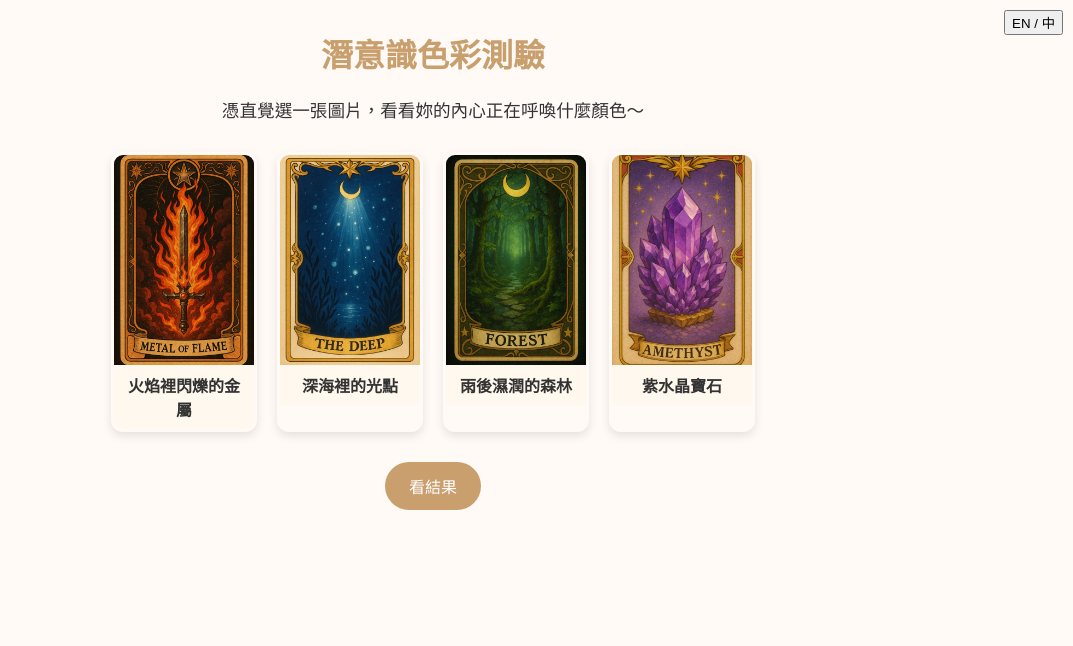
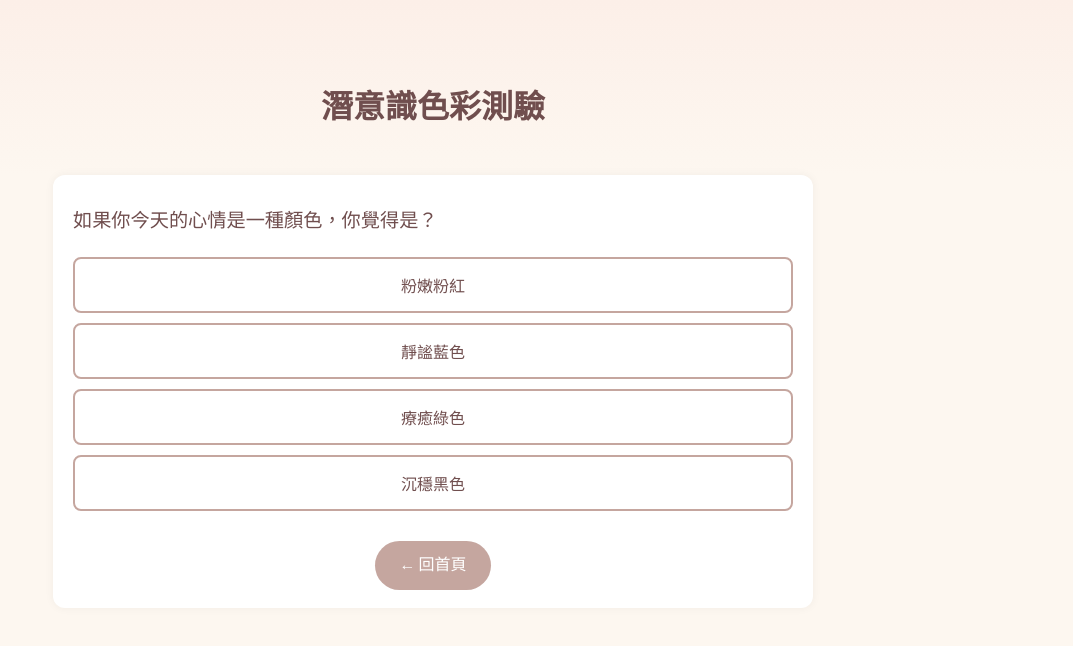
Before and after one commit to una1103/ycl_nail_studio, a plain HTML site: page subconscious.html in a window 1280 px wide. Shown: the whole page, without its empty margins (207-1280 px from the left). Drawn offline with Linux system fonts and the light colour scheme.

Commit message:
Update subconscious.html

```diff
--- a/subconscious.html
+++ b/subconscious.html
@@ -1,224 +1,132 @@
 <!DOCTYPE html>
-<html lang="zh-Hant">
+<html lang="zh-TW">
 <head>
   <meta charset="UTF-8" />
-  <meta name="viewport" content="width=device-width, initial-scale=1.0"/>
+  <meta name="viewport" content="width=device-width, initial-scale=1" />
   <title>潛意識色彩測驗｜YCL Nail Studio</title>
-  <meta name="keywords" content="詠稘麗美甲工作室, YCL Nail Studio, 台中美甲, 台中北區美甲, 美甲預約, 凝膠美甲, 美甲設計, 高質感美甲, 手部保養, 足部保養, 指甲彩繪, 延甲設計, 客製化美甲, 台中美甲推薦, 凝膠卸甲, 星座美甲, 幸運色美甲, 美甲心理測驗, 台中女生愛店, 台中療癒美甲" />
+  <meta name="description" content="透過色彩測驗探索您的潛意識指尖喜好，打造專屬風格。" />
+  <meta name="keywords" content="潛意識, 色彩測驗, 美甲風格, 指尖心理測驗, 專屬美甲建議, YCL Nail Studio, Taichung nail salon, Taichung nail art, Gel nails Taichung, Nail appointment Taichung, Taichung manicure and pedicure, Taichung gel nail designs, Hand care Taichung, Foot care Taichung, Nail extension Taichung, Astrology nail art, Lucky color nails, Best nail salon in Taichung, Popular nail salon for girls in Taichung, Taiwan nail studio, Zodiac nails, Aesthetic nail salon Taichung, Nail art in Taiping District, Taiping gel nails, Manicure Yijia Street, Pedicure Yijia Street, Nail extension in Taiping, Foot care in Taiping, Hand care in Taiping, Jingwu Road nail salon, Taiping Instagrammable nail salon, Forest Park Taiping nail art, Taichung girls’ favorite nail spot, Yichung shopping district nail salon, Trendy nail designs in Taichung" />
+  <link rel="stylesheet" href="https://fonts.googleapis.com/css2?family=Baloo+2:wght@400;600&family=Quicksand:wght@400;600&display=swap" />
   <style>
     body {
-      font-family: 'Microsoft JhengHei', sans-serif;
-      background-color: #fffaf6;
-      color: #333;
+      margin: 0;
+      font-family: 'Baloo 2', 'Quicksand', sans-serif;
+      background-color: #fdf7f0; /* 米白背景 */
+      color: #444444; /* 鐵灰色文字 */
+    }
+
+    header {
+      background: linear-gradient(to bottom, #fcefe8, #fdf7f0);
+      padding: 60px 20px 30px;
       text-align: center;
-      margin: 0;
-      padding: 0;
     }
 
     h1 {
+      color: #704e4e;
       font-size: 2rem;
-      color: #c89f6d;
-      margin-top: 30px;
+      margin-bottom: 10px;
     }
 
-    p {
-      font-size: 1.1rem;
-      margin: 10px 20px 30px;
+    .test-container {
+      max-width: 720px;
+      margin: auto;
+      padding: 30px 20px;
+      background-color: #ffffff;
+      border-radius: 12px;
+      box-shadow: 0 0 10px rgba(0,0,0,0.05);
     }
 
-    .images {
-      display: flex;
-      flex-wrap: wrap;
-      justify-content: center;
-      gap: 20px;
-      padding: 0 20px;
+    .question {
+      font-size: 1.2rem;
+      margin-bottom: 20px;
+      color: #704e4e;
     }
 
-    .image-card {
-      width: 140px;
+    .options button {
+      display: block;
+      width: 100%;
+      margin: 10px 0;
+      padding: 14px;
+      background-color: #ffffff;
+      color: #704e4e;
+      border: 2px solid #c5a69f;
+      border-radius: 8px;
+      font-size: 1rem;
       cursor: pointer;
-      border: 3px solid transparent;
-      border-radius: 12px;
-      overflow: hidden;
-      box-shadow: 0 4px 10px rgba(0,0,0,0.1);
-      transition: transform 0.2s, border-color 0.3s;
+      transition: 0.3s;
     }
 
-    .image-card:hover {
-      transform: scale(1.05);
-    }
-
-    .image-card.selected {
-      border-color: #c89f6d;
-    }
-
-    .image-card img {
-      width: 100%;
-      height: auto;
-      display: block;
-    }
-
-    .label {
-      padding: 8px;
-      background-color: #fff8ee;
-      font-weight: bold;
-    }
-
-    .submit-btn {
-      margin-top: 30px;
-      padding: 12px 24px;
-      font-size: 1rem;
-      background-color: #c89f6d;
-      color: white;
-      border: none;
-      border-radius: 30px;
-      cursor: pointer;
+    .options button:hover {
+      background-color: #f6eae3;
     }
 
     .result {
-      margin-top: 40px;
-      font-size: 1.2rem;
-      color: #444;
-      padding: 0 20px;
+      font-size: 1.1rem;
+      margin-top: 30px;
+      color: #88645f;
     }
 
-    .buttons {
-      margin-top: 20px;
+    .back-link {
+      text-align: center;
+      margin-top: 40px;
     }
 
-    .buttons a {
-      display: inline-block;
-      margin: 10px;
-      padding: 10px 20px;
-      border-radius: 24px;
-      border: 2px solid #c89f6d;
+    .back-link a {
+      background-color: #c5a69f;
+      color: white;
+      padding: 12px 24px;
       text-decoration: none;
-      color: #c89f6d;
-      font-weight: bold;
-      transition: background-color 0.3s;
+      border-radius: 30px;
+      font-size: 1rem;
     }
 
-    .buttons a:hover {
-      background-color: #f8f1e8;
-    }
-
-    .lang-toggle {
-      position: fixed;
-      top: 10px;
-      right: 10px;
+    .back-link a:hover {
+      background-color: #a9837c;
     }
   </style>
 </head>
 <body>
 
-  <div class="lang-toggle">
-    <button onclick="toggleLang()">EN / 中</button>
+<header>
+  <h1>潛意識色彩測驗</h1>
+</header>
+
+<div class="test-container">
+  <div class="question" id="question">如果你今天的心情是一種顏色，你覺得是？</div>
+  <div class="options">
+    <button onclick="showResult('pink')">粉嫩粉紅</button>
+    <button onclick="showResult('blue')">靜謐藍色</button>
+    <button onclick="showResult('green')">療癒綠色</button>
+    <button onclick="showResult('black')">沉穩黑色</button>
   </div>
 
-  <h1 id="title">潛意識色彩測驗</h1>
-  <p id="desc">憑直覺選一張圖片，看看妳的內心正在呼喚什麼顏色～</p>
+  <div class="result" id="result"></div>
 
-  <div class="images" id="image-options">
-    <div class="image-card" data-color="red">
-      <img src="images/red.jpg" alt="紅色選擇" />
-      <div class="label" data-zh="火焰裡閃爍的金屬" data-en="Metal glimmering in fire">火焰裡閃爍的金屬</div>
-    </div>
-    <div class="image-card" data-color="blue">
-      <img src="images/blue.jpg" alt="藍色選擇" />
-      <div class="label" data-zh="深海裡的光點" data-en="Gleam in the deep sea">深海裡的光點</div>
-    </div>
-    <div class="image-card" data-color="green">
-      <img src="images/green.jpg" alt="綠色選擇" />
-      <div class="label" data-zh="雨後濕潤的森林" data-en="Forest after rain">雨後濕潤的森林</div>
-    </div>
-    <div class="image-card" data-color="purple">
-      <img src="images/purple.jpg" alt="紫色選擇" />
-      <div class="label" data-zh="紫水晶寶石" data-en="Amethyst crystal">紫水晶寶石</div>
-    </div>
+  <div class="back-link">
+    <a href="index.html">← 回首頁</a>
   </div>
+</div>
 
-  <button class="submit-btn" id="submit">看結果</button>
-
-  <div id="result" class="result" style="display:none;"></div>
-
-  <div class="buttons" id="actions" style="display:none;">
-    <a href="index.html" id="homeBtn">返回首頁</a>
-    <a href="https://line.me/R/ti/p/%40166kslla" target="_blank" id="bookBtn">立即預約</a>
-  </div>
-
-  <script>
-    let isEnglish = false;
-
-    const cards = document.querySelectorAll(".image-card");
-    let selectedCard = null;
-
-    const resultTexts = {
-      red: {
-        zh: "妳內心渴望熱情與力量！推薦【紅色貓眼設計】，展現妳的自信與魅力♡",
-        en: "You crave passion and power! Try red cat-eye nails to show your confidence and charm ♡"
-      },
-      blue: {
-        zh: "妳需要的是安定與沉靜，試試【深海藍暈染款】，讓心平靜又優雅～",
-        en: "You seek calm and peace. Try deep blue gradient designs for a serene, elegant vibe."
-      },
-      green: {
-        zh: "妳想要自然療癒的能量，【抹茶綠簡約風】就是妳的心靈spa！",
-        en: "You long for healing nature. Matcha green minimalist nails are your soul's spa!"
-      },
-      purple: {
-        zh: "妳現在正處於轉換期，【紫光璀璨設計】能為妳帶來靈感與守護！",
-        en: "You’re in a time of change. Sparkling violet nails will bring you inspiration and protection!"
-      }
-    };
-
-    cards.forEach(card => {
-      card.addEventListener("click", () => {
-        cards.forEach(c => c.classList.remove("selected"));
-        card.classList.add("selected");
-        selectedCard = card.getAttribute("data-color");
-      });
-    });
-
-    document.getElementById("submit").addEventListener("click", () => {
-      const resultDiv = document.getElementById("result");
-      const actions = document.getElementById("actions");
-
-      if (!selectedCard) {
-        resultDiv.innerHTML = isEnglish ? "Please select a picture!" : "請選擇一張圖片喔～";
-        resultDiv.style.display = "block";
-        actions.style.display = "none";
-        return;
-      }
-
-      const resultText = resultTexts[selectedCard][isEnglish ? "en" : "zh"];
-      resultDiv.innerHTML = resultText;
-      resultDiv.style.display = "block";
-      actions.style.display = "block";
-    });
-
-    function toggleLang() {
-      isEnglish = !isEnglish;
-
-      document.getElementById("title").innerText = isEnglish ? "Subconscious Color Test" : "潛意識色彩測驗";
-      document.getElementById("desc").innerText = isEnglish
-        ? "Choose the image that calls to your subconscious!"
-        : "憑直覺選一張圖片，看看妳的內心正在呼喚什麼顏色～";
-      document.getElementById("submit").innerText = isEnglish ? "Show Result" : "看結果";
-      document.getElementById("homeBtn").innerText = isEnglish ? "Back to Menu" : "返回首頁";
-      document.getElementById("bookBtn").innerText = isEnglish ? "Book Now" : "立即預約";
-
-      document.querySelectorAll(".label").forEach(label => {
-        label.innerText = isEnglish ? label.getAttribute("data-en") : label.getAttribute("data-zh");
-      });
-
-      const resultDiv = document.getElementById("result");
-      if (resultDiv.innerText) {
-        if (selectedCard) {
-          resultDiv.innerText = resultTexts[selectedCard][isEnglish ? "en" : "zh"];
-        }
-      }
+<script>
+  function showResult(color) {
+    let message = '';
+    switch(color) {
+      case 'pink':
+        message = '你渴望溫柔和被關愛，適合甜美系粉嫩系指彩。';
+        break;
+      case 'blue':
+        message = '你追求內心平靜，推薦霧感藍灰或簡約冷色系。';
+        break;
+      case 'green':
+        message = '你注重身心療癒，適合自然系、植感綠色調。';
+        break;
+      case 'black':
+        message = '你散發穩重與神秘，適合經典黑或高冷金屬色系。';
+        break;
     }
-  </script>
+    document.getElementById("result").textContent = message;
+  }
+</script>
 
 </body>
 </html>
```
